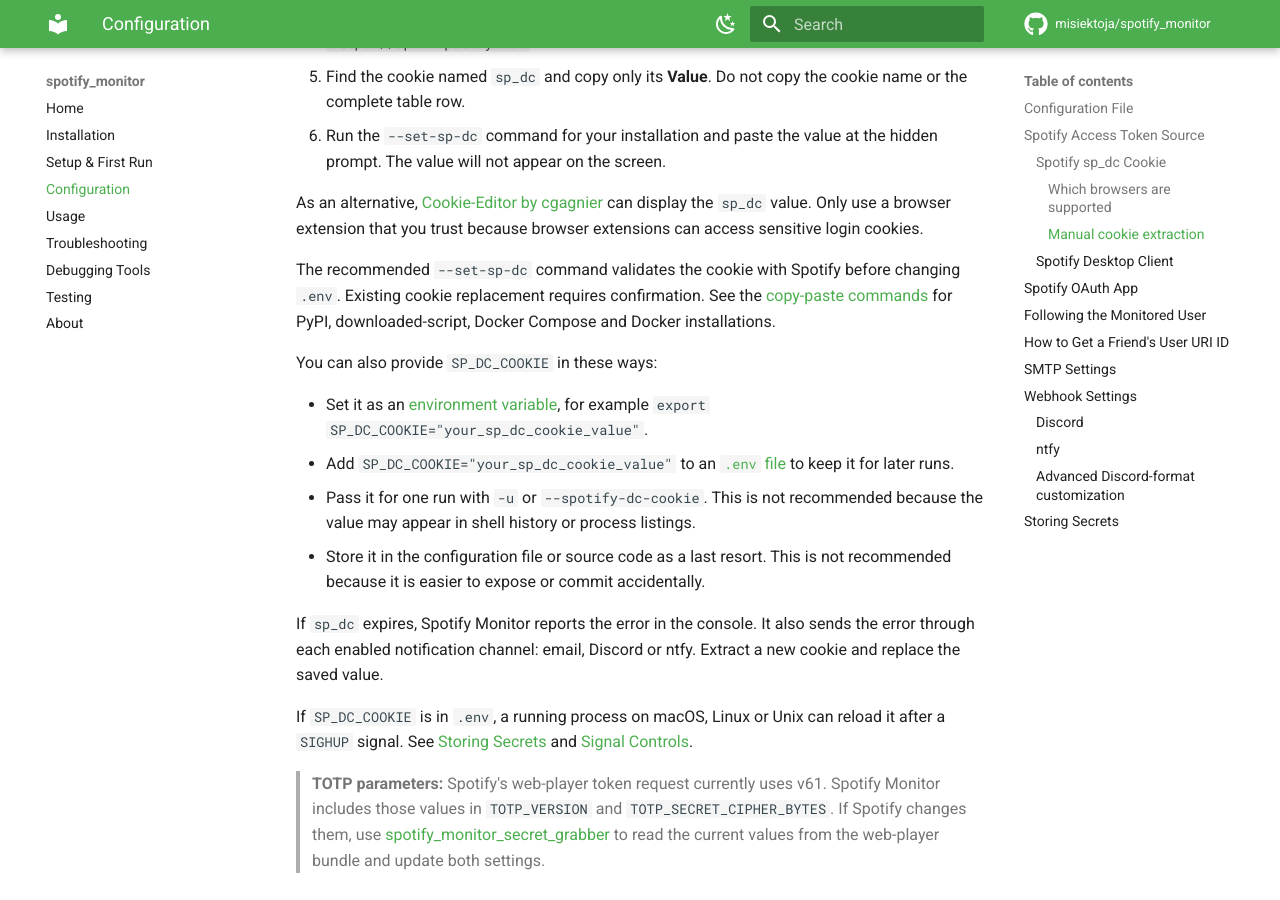
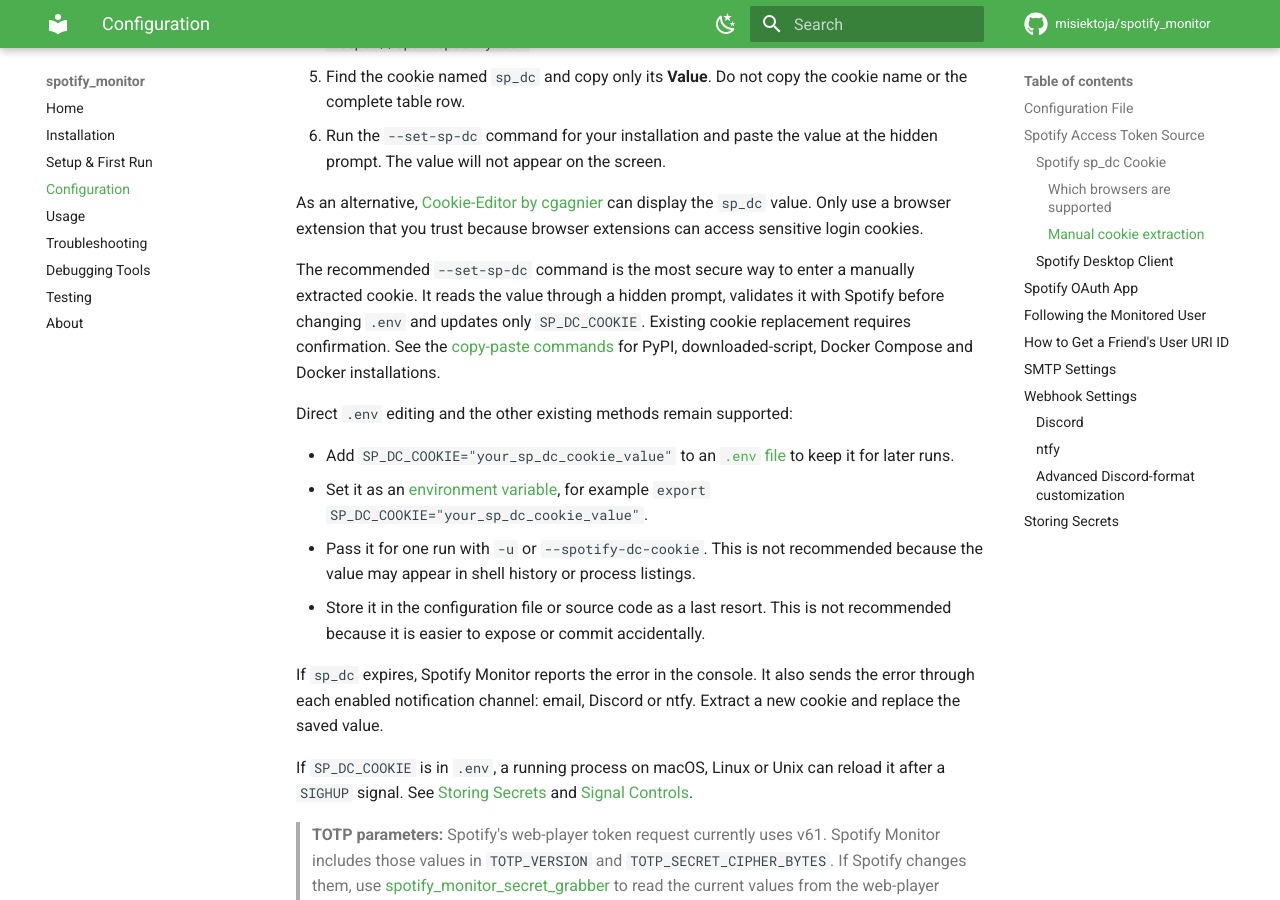
Before and after one commit to misiektoja/spotify_monitor, an MkDocs documentation site: the page built from docs/configuration.md, in a window 1280 px wide and 900 px high, scrolled down 4436 px. Built offline with MkDocs 1.6.1 and Material for MkDocs 9.7.7, drawn with Linux system fonts in a browser that asks for light colours; comment, search, counter and statistics services are not loaded; some of the changed text lies outside the part shown.

Commit message:
docs: clarify secure sp dc entry

```diff
--- a/docs/configuration.md
+++ b/docs/configuration.md
@@ -140,12 +140,12 @@
 
 As an alternative, [Cookie-Editor by cgagnier](https://cookie-editor.com/) can display the `sp_dc` value. Only use a browser extension that you trust because browser extensions can access sensitive login cookies.
 
-The recommended `--set-sp-dc` command validates the cookie with Spotify before changing `.env`. Existing cookie replacement requires confirmation. See the [copy-paste commands](setup-and-first-run.md#run-individual-commands) for PyPI, downloaded-script, Docker Compose and Docker installations.
+The recommended `--set-sp-dc` command is the most secure way to enter a manually extracted cookie. It reads the value through a hidden prompt, validates it with Spotify before changing `.env` and updates only `SP_DC_COOKIE`. Existing cookie replacement requires confirmation. See the [copy-paste commands](setup-and-first-run.md#run-individual-commands) for PyPI, downloaded-script, Docker Compose and Docker installations.
 
-You can also provide `SP_DC_COOKIE` in these ways:
+Direct `.env` editing and the other existing methods remain supported:
 
+* Add `SP_DC_COOKIE="your_sp_dc_cookie_value"` to an [`.env` file](#storing-secrets) to keep it for later runs.
 * Set it as an [environment variable](#storing-secrets), for example `export SP_DC_COOKIE="your_sp_dc_cookie_value"`.
-* Add `SP_DC_COOKIE="your_sp_dc_cookie_value"` to an [`.env` file](#storing-secrets) to keep it for later runs.
 * Pass it for one run with `-u` or `--spotify-dc-cookie`. This is not recommended because the value may appear in shell history or process listings.
 * Store it in the configuration file or source code as a last resort. This is not recommended because it is easier to expose or commit accidentally.
 
@@ -441,7 +441,7 @@
 
 To keep the values between terminal sessions, store them in `.env`.
 
-Browser import, `--set-sp-dc` and the setup wizard can create or update `.env` for you.
+Browser import, `--set-sp-dc` and the setup wizard can create or update `.env` for you. For a manually extracted `sp_dc` value, prefer `--set-sp-dc` over editing `.env` directly because the hidden prompt is the most secure entry method.
 
 If you cloned the repository, you can copy the included example then fill in only the secrets you use:
 
```
